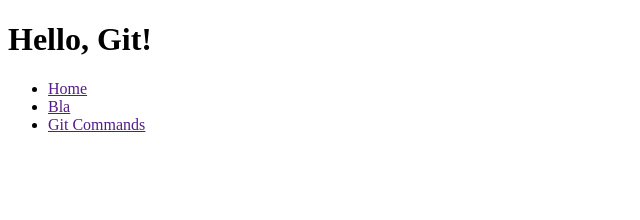
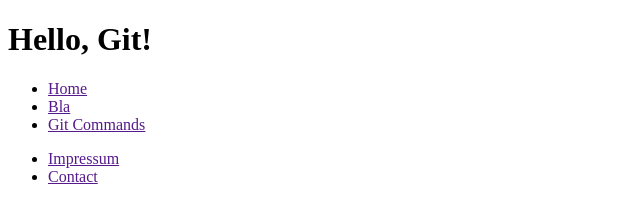
Before and after one commit to ReynkeDeVos/wdg23-git-intro, a plain HTML site: page index.html in a window 1280 px wide. Shown: the whole page, without its empty margins (0-640 px from the left). Drawn offline with Linux system fonts and the light colour scheme.

Commit message:
footer added

```diff
--- a/index.html
+++ b/index.html
@@ -16,5 +16,12 @@
         </ul>
       </nav>
     </header>
+
+    <footer>
+      <ul>
+        <li><a href="">Impressum</a></li>
+        <li><a href="">Contact</a></li>
+      </ul>
+    </footer>
   </body>
 </html>
```
